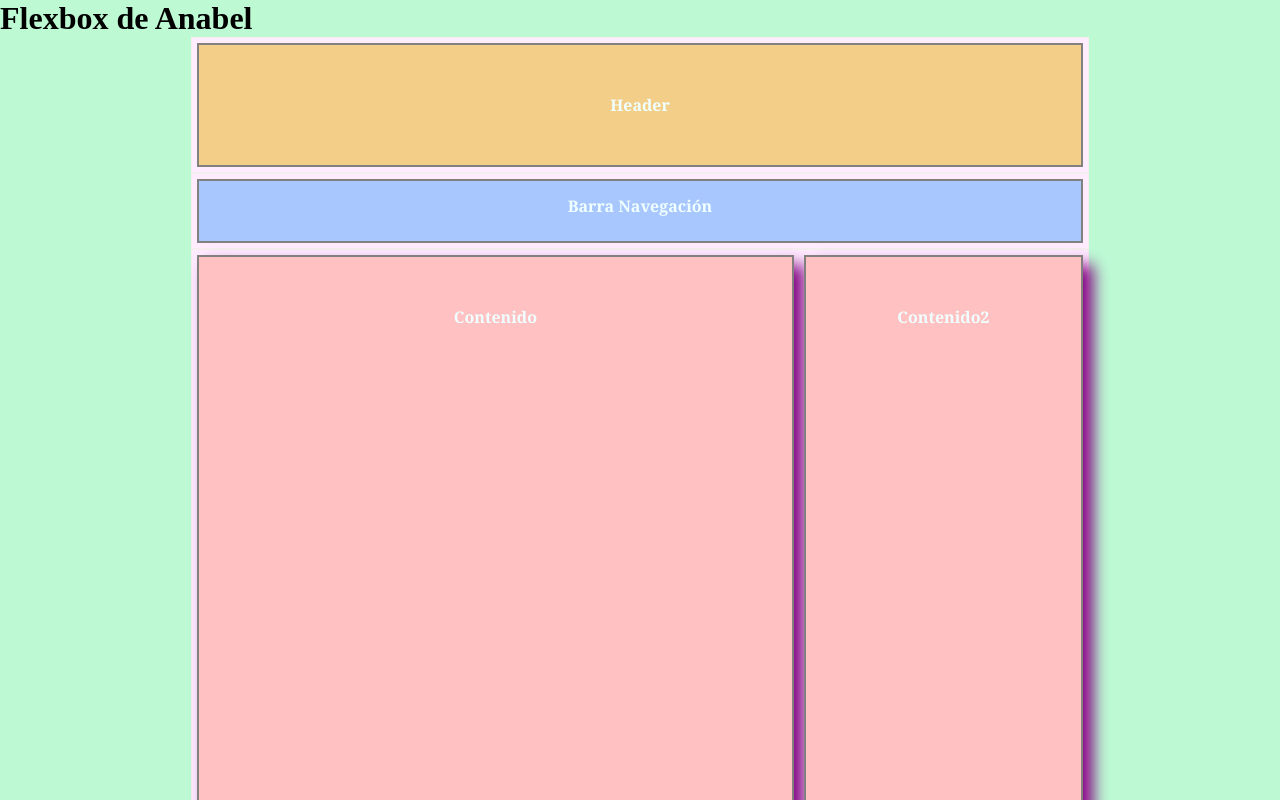
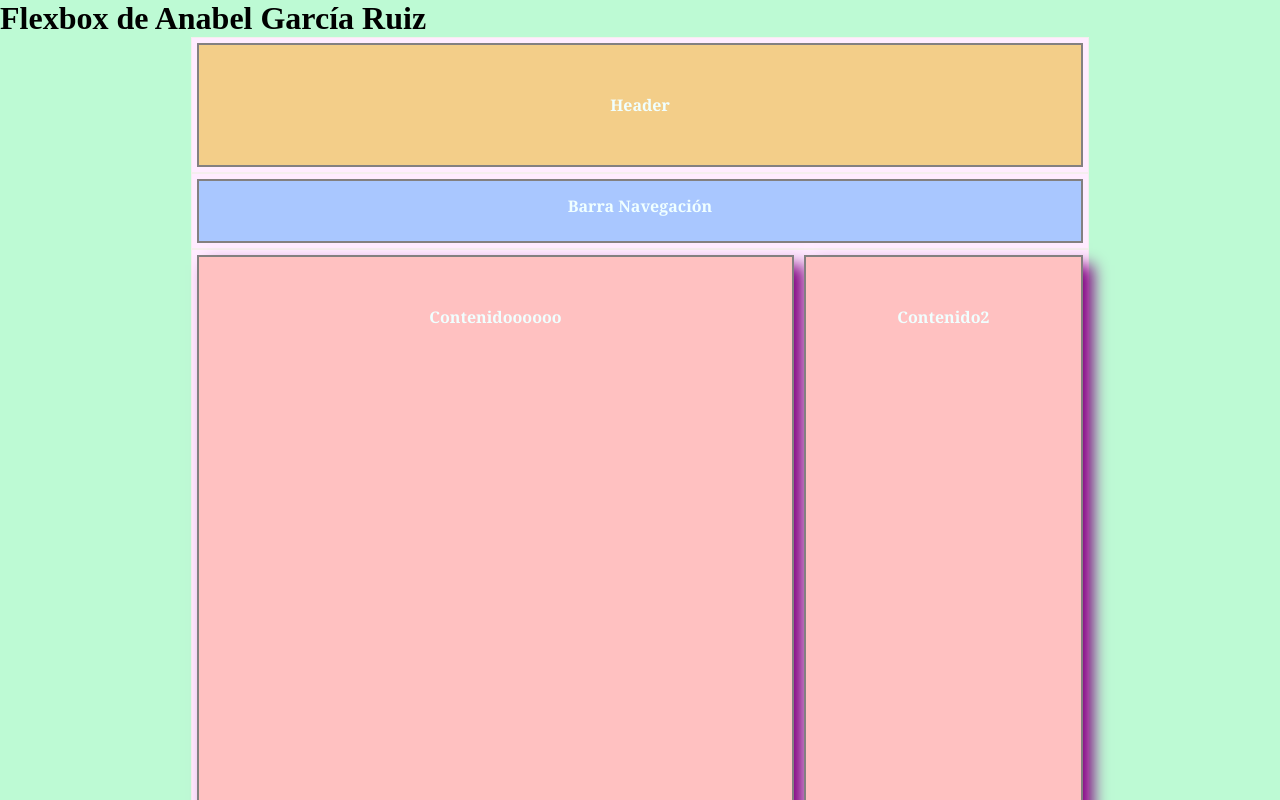
Before and after one commit to anabel17gr/REPO3APPWEB, a plain HTML site: page index.html in a window 1280 px wide. Shown: the top 800 px of the page. Drawn offline with Linux system fonts and the light colour scheme.

Commit message:
update index.html

```diff
--- a/index.html
+++ b/index.html
@@ -8,7 +8,7 @@
     <title>flexbox</title>
 </head>
 <body>
-    <h1>Flexbox de Anabel</h1>
+    <h1>Flexbox de Anabel García Ruiz</h1>
     <section class="flex-container">
         <div class="card1">
             Header
@@ -21,7 +21,7 @@
     </section>
     <section class="flex-container">
         <div class="card3">
-            Contenido
+            Contenidoooooo
         </div>
         <div class="card4">
             Contenido2
```
